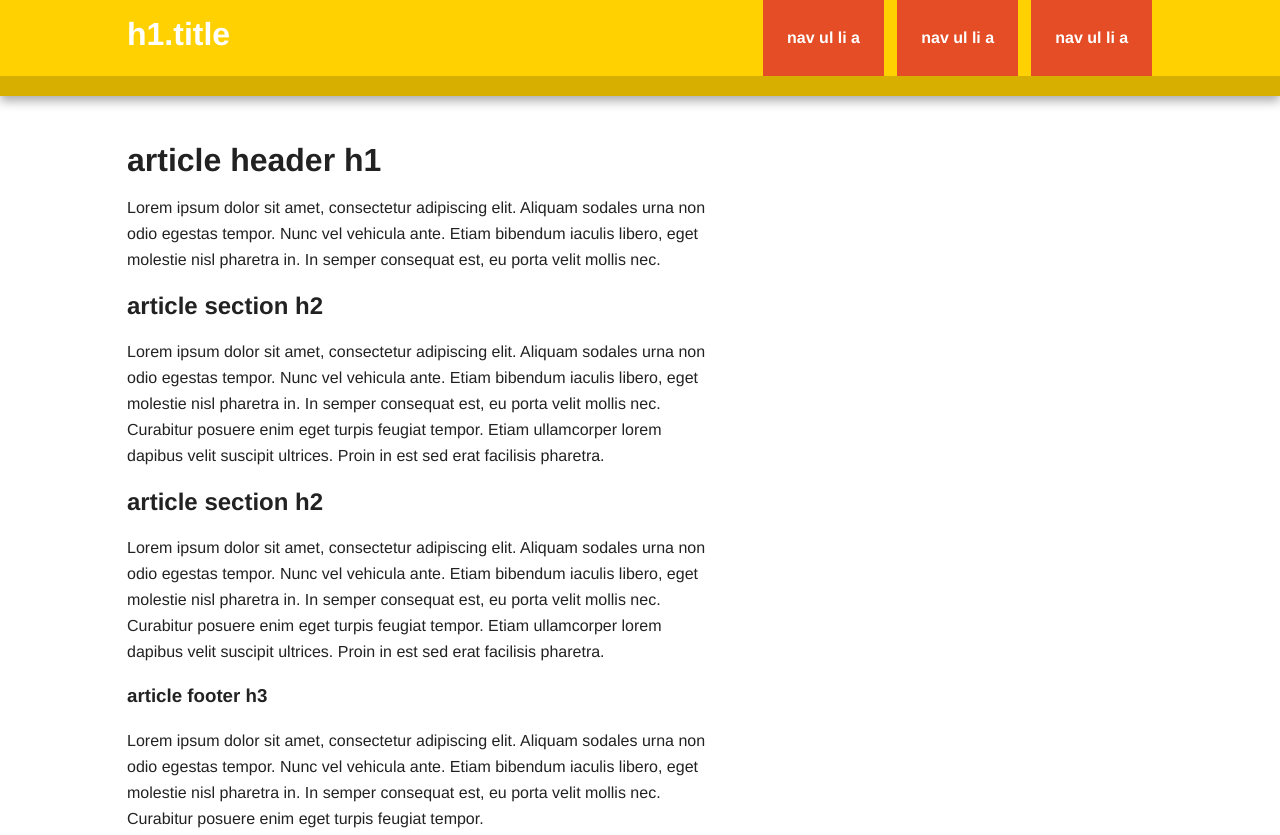
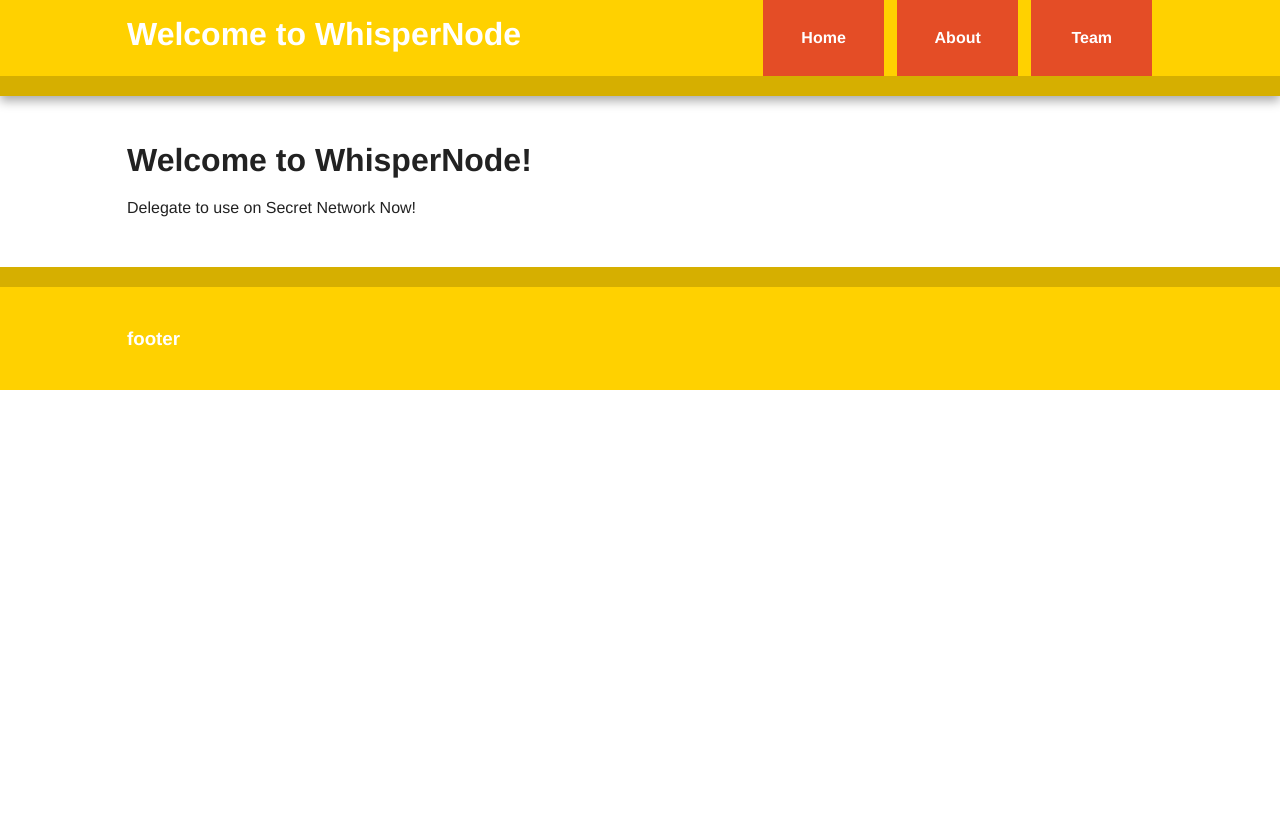
Before and after one commit to WhisperNode/WhisperNode-Website, a plain HTML site: page index.html in a window 1280 px wide. Shown: the top 835 px of the page. After the commit the page ends 800 px from the top, so only its background shows below. Drawn offline with nearby package versions, Linux system fonts and the light colour scheme.

Commit message:
Update index.html

```diff
--- a/index.html
+++ b/index.html
@@ -23,12 +23,12 @@
 
         <div class="header-container">
             <header class="wrapper clearfix">
-                <h1 class="title">h1.title</h1>
+                <h1 class="title">Welcome to WhisperNode</h1>
                 <nav>
                     <ul>
-                        <li><a href="#">nav ul li a</a></li>
-                        <li><a href="#">nav ul li a</a></li>
-                        <li><a href="#">nav ul li a</a></li>
+                        <li><a href="#">Home</a></li>
+                        <li><a href="#">About</a></li>
+                        <li><a href="#">Team</a></li>
                     </ul>
                 </nav>
             </header>
@@ -39,10 +39,10 @@
 
                 <article>
                     <header>
-                        <h1>article header h1</h1>
-                        <p>Lorem ipsum dolor sit amet, consectetur adipiscing elit. Aliquam sodales urna non odio egestas tempor. Nunc vel vehicula ante. Etiam bibendum iaculis libero, eget molestie nisl pharetra in. In semper consequat est, eu porta velit mollis nec.</p>
+                        <h1>Welcome to WhisperNode!</h1>
+                        <p>Delegate to use on Secret Network Now!</p>
                     </header>
-                    <section>
+                    <!-- <section>
                         <h2>article section h2</h2>
                         <p>Lorem ipsum dolor sit amet, consectetur adipiscing elit. Aliquam sodales urna non odio egestas tempor. Nunc vel vehicula ante. Etiam bibendum iaculis libero, eget molestie nisl pharetra in. In semper consequat est, eu porta velit mollis nec. Curabitur posuere enim eget turpis feugiat tempor. Etiam ullamcorper lorem dapibus velit suscipit ultrices. Proin in est sed erat facilisis pharetra.</p>
                     </section>
@@ -53,7 +53,7 @@
                     <footer>
                         <h3>article footer h3</h3>
                         <p>Lorem ipsum dolor sit amet, consectetur adipiscing elit. Aliquam sodales urna non odio egestas tempor. Nunc vel vehicula ante. Etiam bibendum iaculis libero, eget molestie nisl pharetra in. In semper consequat est, eu porta velit mollis nec. Curabitur posuere enim eget turpis feugiat tempor.</p>
-                    </footer>
+                    </footer>-->
                 </article>
 
                 <!--<aside>
```
